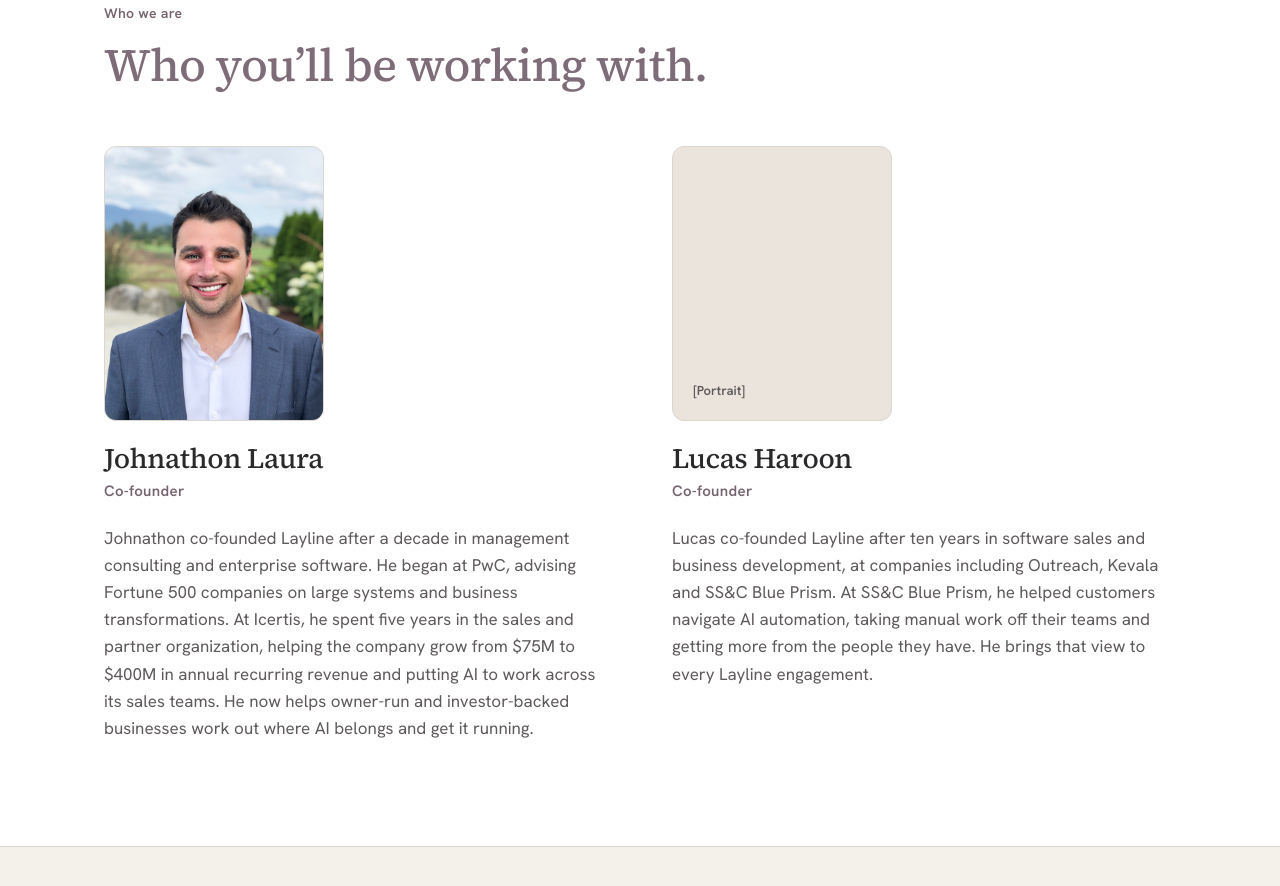
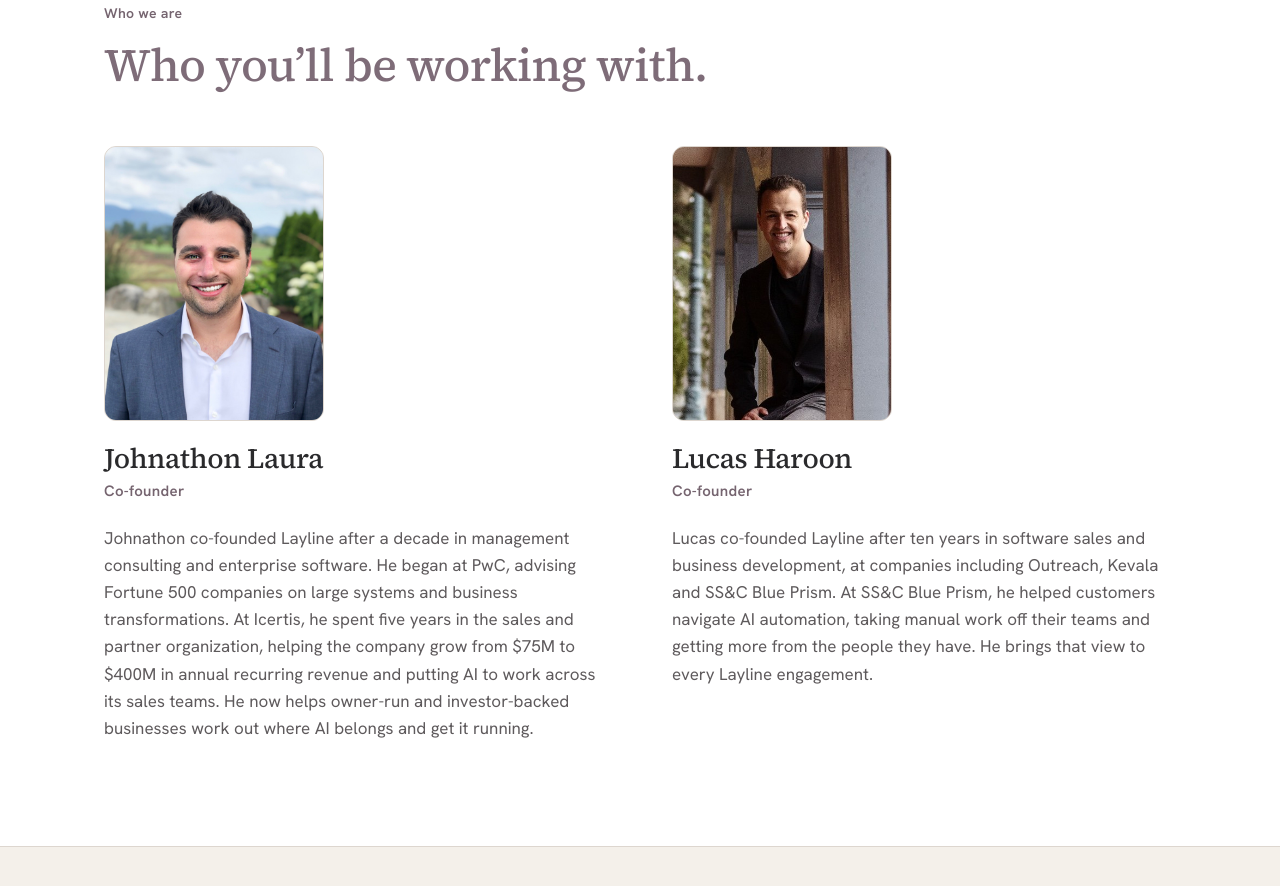
Before and after one commit to Jlaura5/LaylineAdvisory, a plain HTML site: page index.html in a window 1280 px wide. Shown: the part 2645-3531 px from the top of the page. Drawn offline with Linux system fonts and the light colour scheme.

Commit message:
Add Lucas Haroon's portrait to the team section
Co-Authored-By: Claude Opus 5.5 <noreply@anthropic.com>
Claude-Session: https://claude.ai/code/session_01Wht2YzhpoRinjGs66vjjoC

```diff
--- a/index.html
+++ b/index.html
@@ -13,7 +13,7 @@
             warm grey text #5E5A5C · rule #DDD6CF · mauve #A99BA4 (jib) ·
             darker mauve #7E6C78 (accent for links, icons, small marks)
    Type:    Source Serif 4 (wordmark + headings) · Hanken Grotesk (body, letterspaced label)
-   Images:  images/sailboat-rainier.jpg (hero, 1536px wide; upscale for large screens) · portraits in #team: images/johnathon-laura.jpg (second co-founder still a placeholder)
+   Images:  images/sailboat-rainier.jpg (hero, 1536px wide; upscale for large screens) · portraits in #team: images/johnathon-laura.jpg, images/lucas-haroon.jpg
    Logo:    inline SVG in .logo (nav and footer) — edit once in each place
    ------------------------------------------------------------------ */
 :root{
@@ -290,7 +290,7 @@ footer .links{display:flex;gap:24px}
         <p>Johnathon co-founded Layline after a decade in management consulting and enterprise software. He began at PwC, advising Fortune 500 companies on large systems and business transformations. At Icertis, he spent five years in the sales and partner organization, helping the company grow from $75M to $400M in annual recurring revenue and putting AI to work across its sales teams. He now helps owner-run and investor-backed businesses work out where AI belongs and get it running.</p>
       </article>
       <article class="person">
-        <div class="portrait" role="img" aria-label="Portrait placeholder">[Portrait]</div>
+        <img class="portrait" src="images/lucas-haroon.jpg" alt="Lucas Haroon" width="400" height="500" loading="lazy">
         <div class="who">
           <h3 class="h">Lucas Haroon</h3>
           <p class="role">Co-founder</p>
```
Also changed, not shown: images/lucas-haroon.jpg (added), 2 other files.
